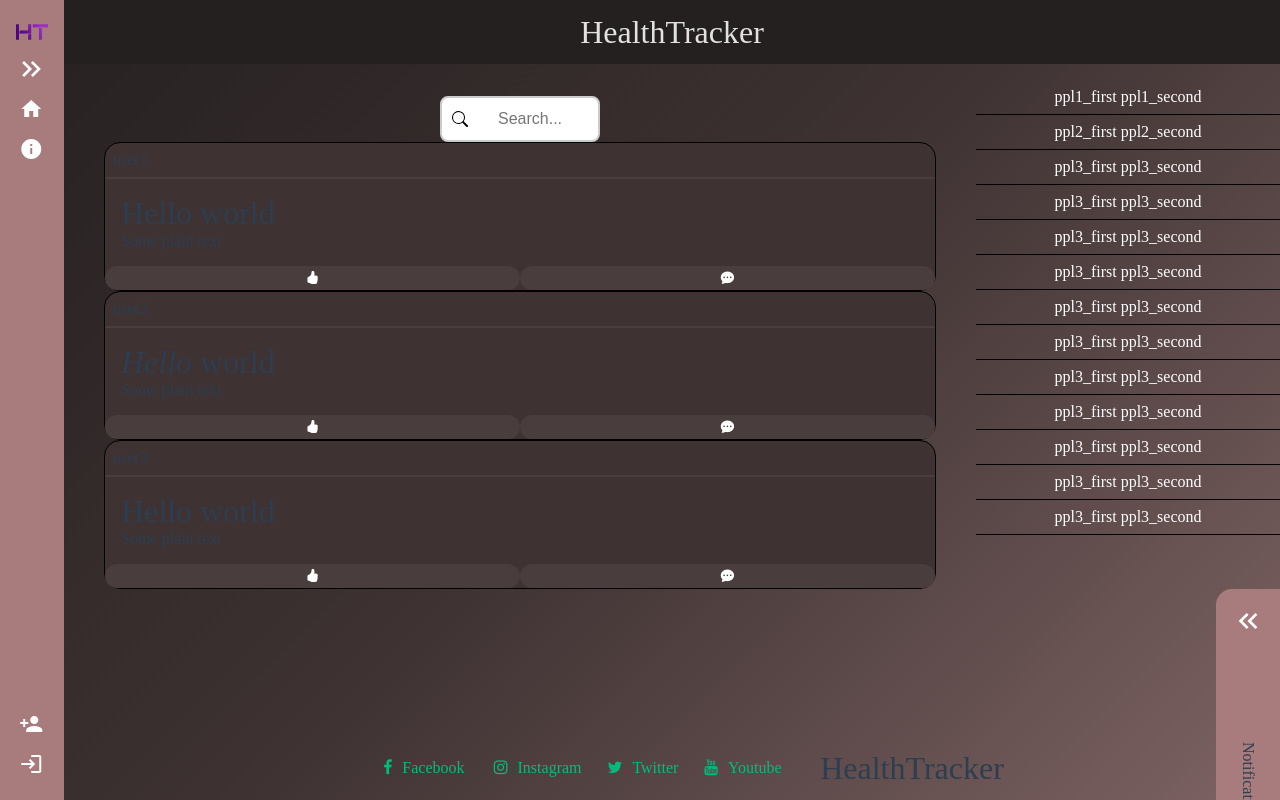
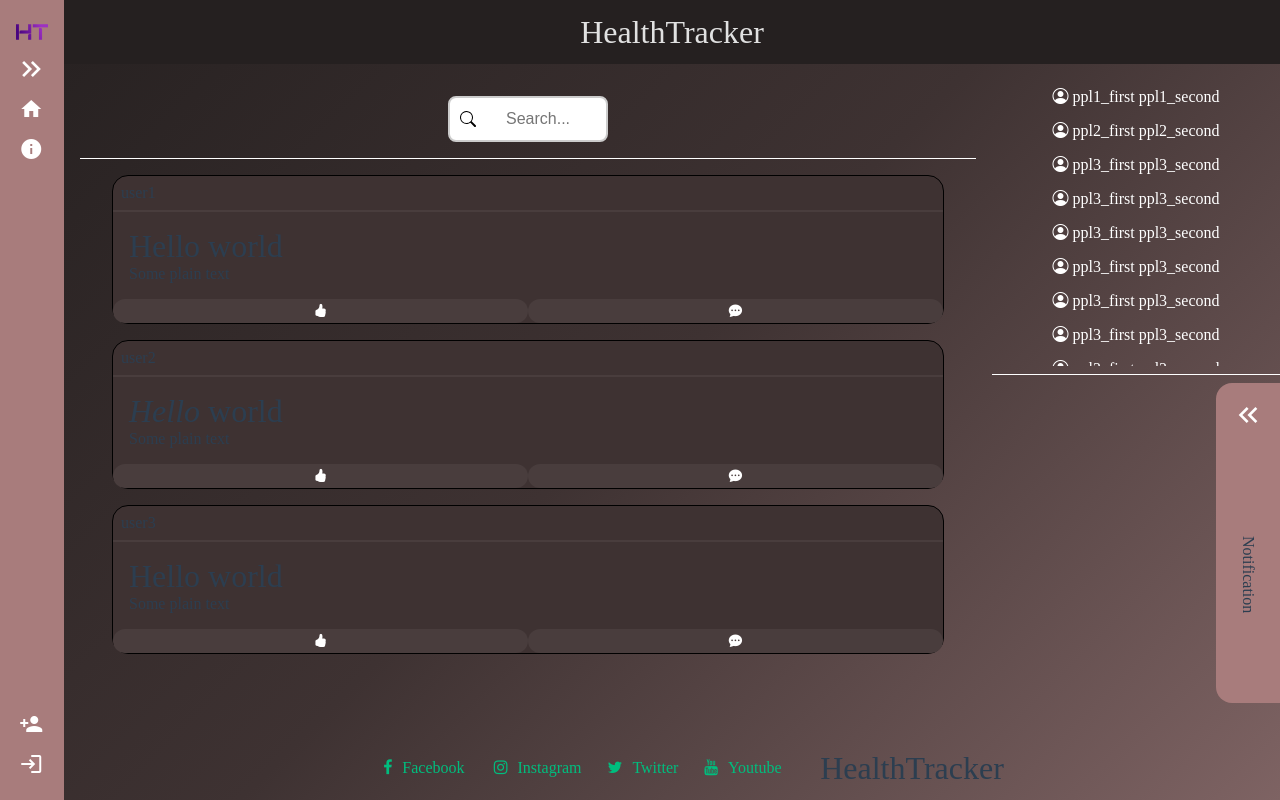
Before and after one commit to Hikareel/HealthTracker, a Vue app in the folder HealthTracker/healthtracker.client/: page /community in a window 1280 px wide. Built offline with nearby package versions, Linux system fonts and the light colour scheme; what @vueform/vueform would draw is missing.

Commit message:
Small improvment

```diff
--- a/HealthTracker/healthtracker.client/src/assets/community/chat.scss
+++ b/HealthTracker/healthtracker.client/src/assets/community/chat.scss
@@ -68,7 +68,7 @@
         grid-column: 2/3;
         background-color: rgb(199, 167, 167);
         border-radius: 0 0 0 10px;
-        .chat-messages {
+        .messages {
           overflow-y: auto;
           scrollbar-width: thin;
           scrollbar-color: #888 #f0f0f0;
--- a/HealthTracker/healthtracker.client/src/components/views/community/Community.vue
+++ b/HealthTracker/healthtracker.client/src/components/views/community/Community.vue
@@ -6,11 +6,11 @@
         <div class="search">
           <input placeholder="Search..." class="search-input">
         </div>
-        <div class="wall-body">
-          <!-- POSTs -->
-          <div v-for="post in PostData">
-            <Post :item="post" />
-          </div>
+      </div>
+      <div class="wall-body">
+        <!-- POSTs -->
+        <div v-for="post in PostData">
+          <Post :item="post" class="post"/>
         </div>
       </div>
     </div>
@@ -40,36 +40,47 @@ import { PostData } from '@/data/models/postModels';
   align-items: stretch;
 
   .wall {
-    padding-top: 1rem;
     display: flex;
     flex-direction: column;
     grid-column: 1;
-    justify-content: center;
+    // height:  100%;
+    padding: 1rem;
     align-items: center;
 
+
     .wall-header{
-      //TODO
+      border-bottom: 1px solid white;
+      width: 100%;
+      position: sticky;
+      top: 0;
+      background-color: inherit;
+      z-index: 10;
     }
     .wall-body{
-      //TODO
+      overflow-y:scroll;
+      overflow-x: hidden;
+      flex: 1;
+
+      .post{
+        margin:1rem 2rem 1rem 2rem;
+      }
     }
   }
 
   .right-content {
     display: flex;
     flex-direction: column;
-    gap: 2rem;
-    grid-column: 2;
+    height: 100%;
     right: 0;
     transition: width 0.3s ease-out;
 
-    .list {
-      flex-grow: 1;
+    .list{
+      height:50%;
+      padding-bottom: 0.5rem;
     }
-
-    .chat {
-      flex-shrink: 0;
-
+    .chat{
+      padding-top: 0.5rem;
+      height:50%;
     }
   }
 
@@ -77,10 +88,11 @@ import { PostData } from '@/data/models/postModels';
     display: flex;
     grid-row: 1;
     grid-column: 1;
-    padding-top: 1rem;
+    padding: 1rem;
     justify-content: center;
     align-items: center;
     height: fit-content;
+
 
     .search-input {
       width: 10rem;
@@ -108,13 +120,6 @@ import { PostData } from '@/data/models/postModels';
   //2. Albo ukrywamy jakoś listę zanjomych i ją wysuwamy po wciśnięciu przycisku
   @media (max-height: 590px),
   (max-width: 785px) {
-    .search {
-      // width: calc(100vw - 4rem - 4rem);
-    }
-
-    .wall {
-      // width: calc(100vw - 4rem - 4rem);
-    }
 
     .right-content {
       justify-content: center;
@@ -124,11 +129,6 @@ import { PostData } from '@/data/models/postModels';
       .list {
         display: none;
       }
-
-      .chat {
-        top: 0;
-        // min-height: calc(100vh - 8rem);
-      }
     }
   }
 
--- a/HealthTracker/healthtracker.client/src/components/views/community/chat/ChatBox.vue
+++ b/HealthTracker/healthtracker.client/src/components/views/community/chat/ChatBox.vue
@@ -4,7 +4,7 @@
       <p>Notification</p>
     </div>
     <div class="chat-messinput">
-      <div class="chat-messages">
+      <div class="messages">
         <div v-for="message in CurrentMessages" :key="message.message"
           :class="['message', message.isYours ? 'own-message' : 'received-message']">
           {{ message.message }}
--- a/HealthTracker/healthtracker.client/src/components/views/community/friends/FriendItem.vue
+++ b/HealthTracker/healthtracker.client/src/components/views/community/friends/FriendItem.vue
@@ -1,7 +1,7 @@
 <template>
   <main>
     <div class="friend-item">
-      <p>{{ item.firstname }} {{ item.secondname }}</p>
+      <p><i class="bi bi-person-circle"></i>  {{ item.firstname }} {{ item.secondname }}</p>
     </div>
   </main>
 </template>
@@ -16,8 +16,7 @@ defineProps<{
 
 <style lang="scss" scoped>
 .friend-item{
-  border-bottom: 1px solid black;
-  border-radius: 10px 0 0 0;
+  border-radius: 10px 0 0 10px;
   padding: 0.5rem;
   font-size: 16px;
   color: white;
--- a/HealthTracker/healthtracker.client/src/components/views/community/friends/FriendsList.vue
+++ b/HealthTracker/healthtracker.client/src/components/views/community/friends/FriendsList.vue
@@ -18,6 +18,7 @@ import { FriendsData } from '@/data/models/friendModel'
     max-height: 100vh;
     overflow: hidden;
     text-align: center;
+    border-bottom: 1px solid white;
     .friends-list {
         margin-top: 1rem;
         overflow-y: auto;
```
Also changed, not shown: HealthTracker/healthtracker.client/src/App.vue (+6 -6 lines).
